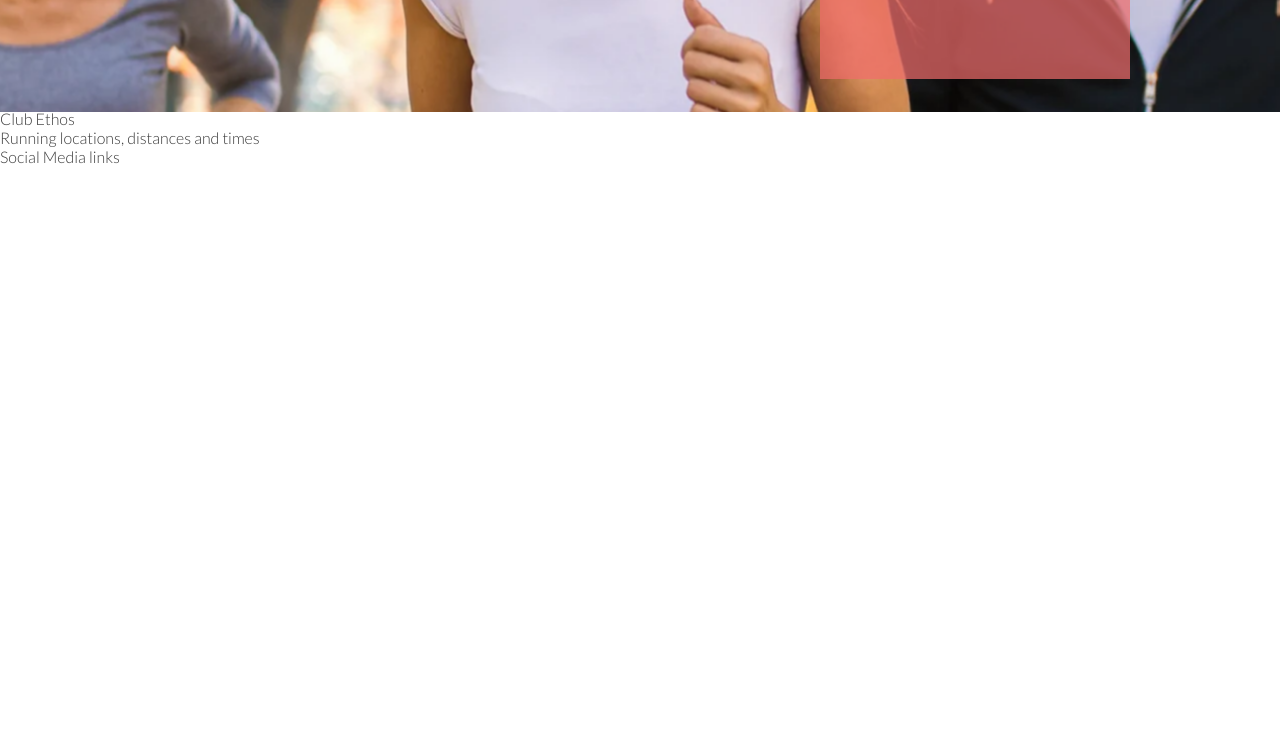
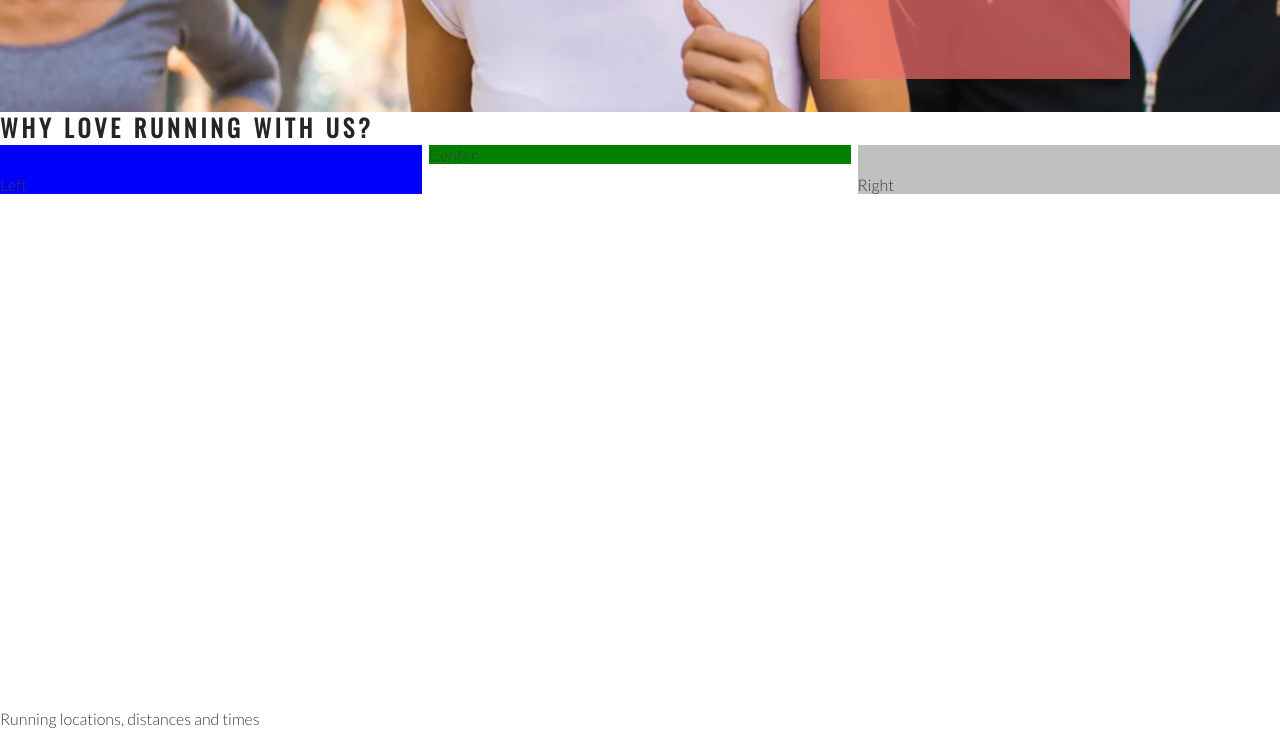
Before and after one commit to Maximiliam999/Love-running, a plain HTML site: page index.html in a window 1280 px wide. Shown: the part 566-1297 px from the top of the page. Before the commit the page ends 800 px from the top, so only its background shows below. Drawn offline with nearby package versions, Linux system fonts and the light colour scheme.

Commit message:
Add club ethos main structure

```diff
--- a/assets/css/style.css
+++ b/assets/css/style.css
@@ -19,6 +19,7 @@ h1,h2 {
 #logo {
     float: left;
     font-size: 280%;
+    margin-left: 30px;
 }
 #menu {
     font-size: 110%;
@@ -94,3 +95,27 @@ h1,h2 {
 
     position: absolute;
 }
+
+#club-ethos {
+    height: 600px;
+}
+
+#left-about {
+    padding-top: 30px;
+    width: 33%;
+    float: left;
+    background-color: blue;
+}
+
+#right-about {
+    padding-top: 30px;
+    width: 33%;
+    float: right;
+    background-color: silver;
+}
+
+#center-about {
+    width: 33%;
+    margin: 0 auto;
+    background-color: green;
+}
--- a/index.html
+++ b/index.html
@@ -33,8 +33,11 @@
             <h3> Dublin Docklands & Phoenix Park</h3>
         </div>
     </sextion>
-    <section>
-        Club Ethos
+    <section id="club-ethos">
+       <h1>Why Love Running With us?</h1>
+       <div id="left-about">Left</div>
+       <div id="right-about">Right</div>
+       <div id="center-about">Center</div>
     </section>
     <section>
         Running locations, distances and times
```
